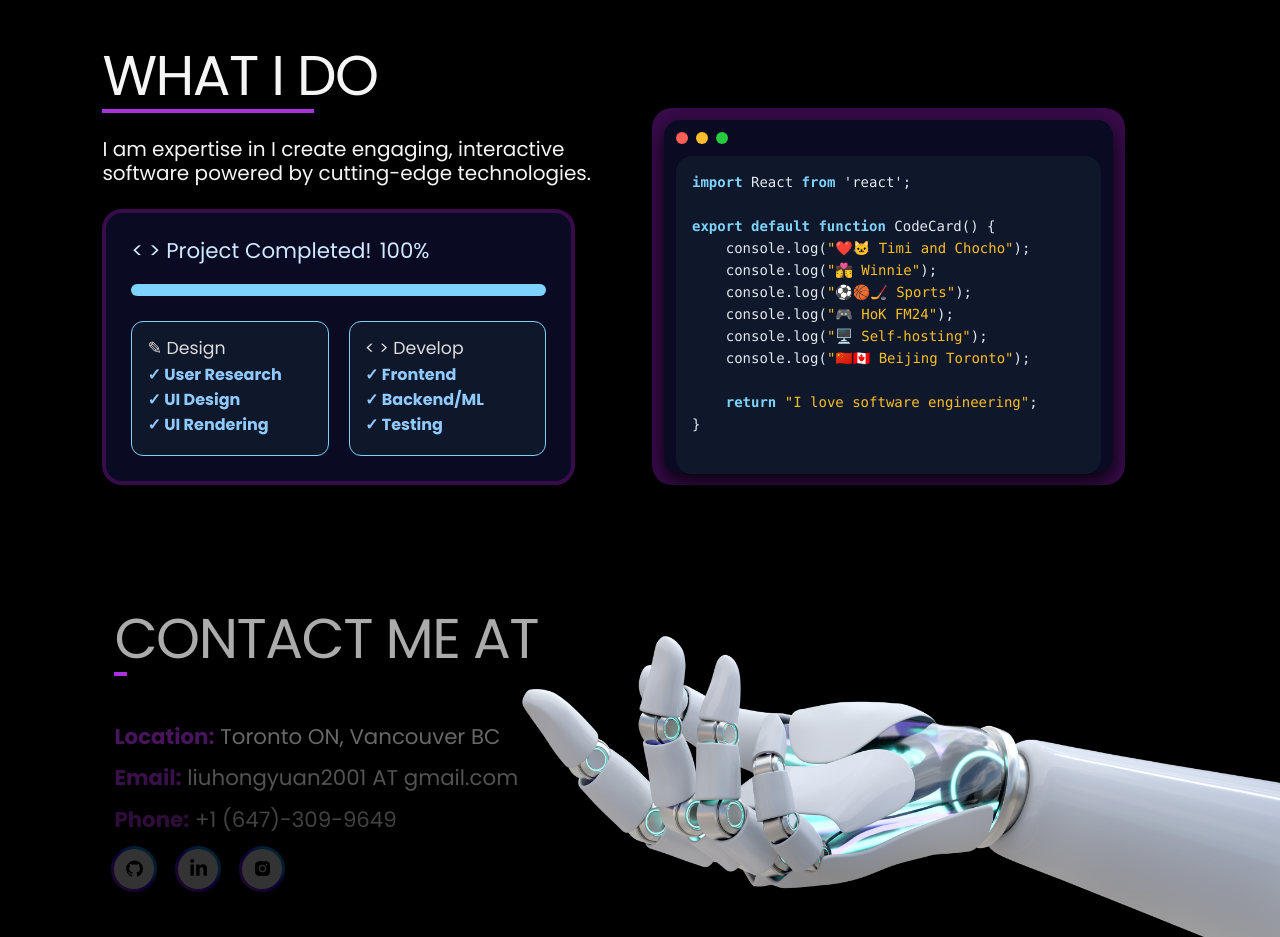
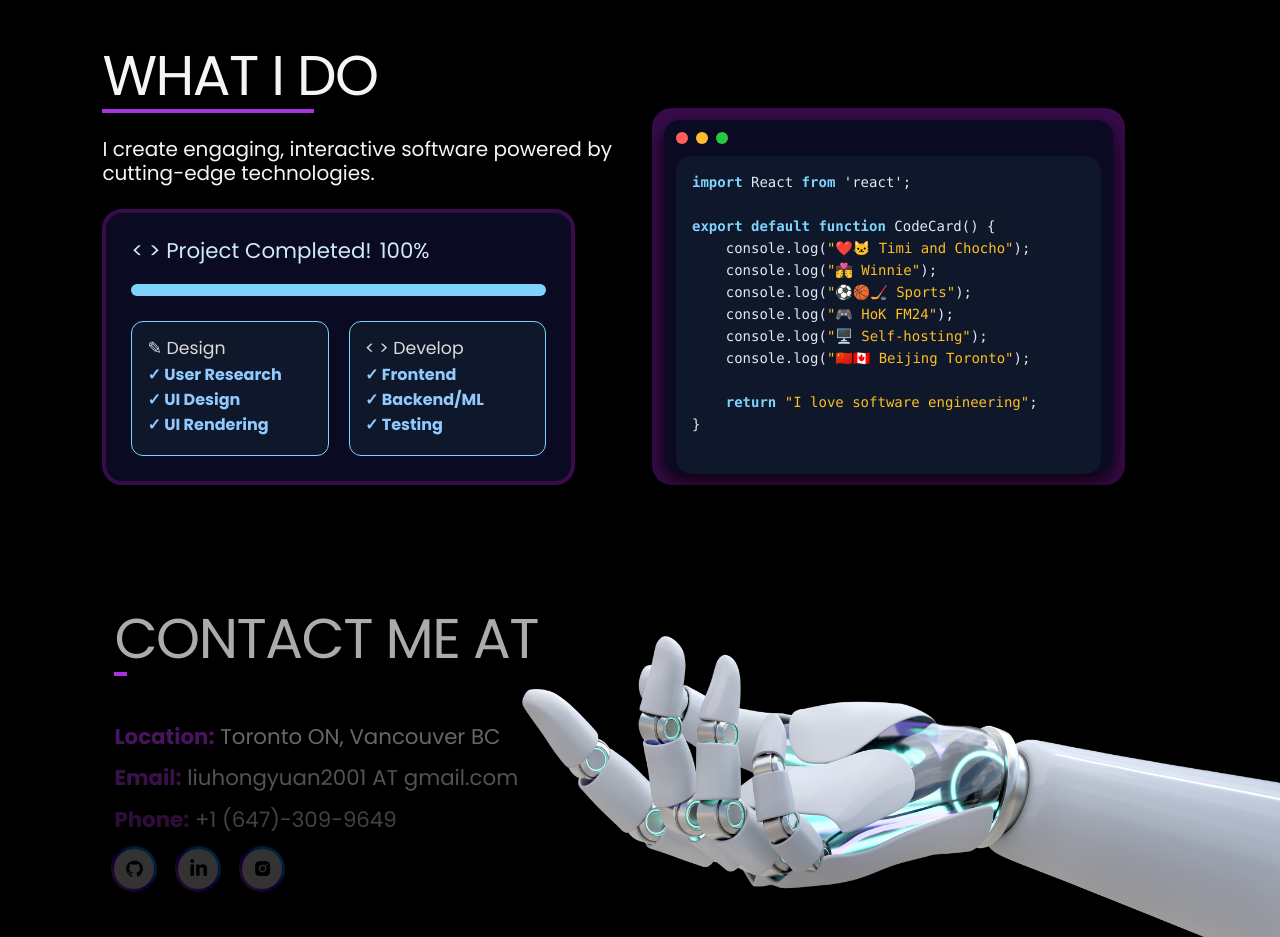
Before and after one commit to Yuanxyyds/MyPersonalWebsite2.0, a React (Create React App) app: page / in a window 1280 px wide. Shown: the part 1400-2337 px from the top of the page. Built offline with nearby package versions, Linux system fonts and the light colour scheme.

Commit message:
fix typo

```diff
--- a/src/pages/home/Home.js
+++ b/src/pages/home/Home.js
@@ -124,7 +124,7 @@ function Home() {
                                 <h2 id="fullstack" className="fade-in mb-0">WHAT I DO</h2>
                                 <div id="fullstack-line" className="animated-underline"></div>
                             </div>
-                            <h5 className="fade-in mb-4">I am expertise in
+                            <h5 className="fade-in mb-4">
                                 I create engaging, interactive software powered by cutting-edge technologies.
                             </h5>
                             <div className="fade-in"> <ProgressCard /> </div>
```
